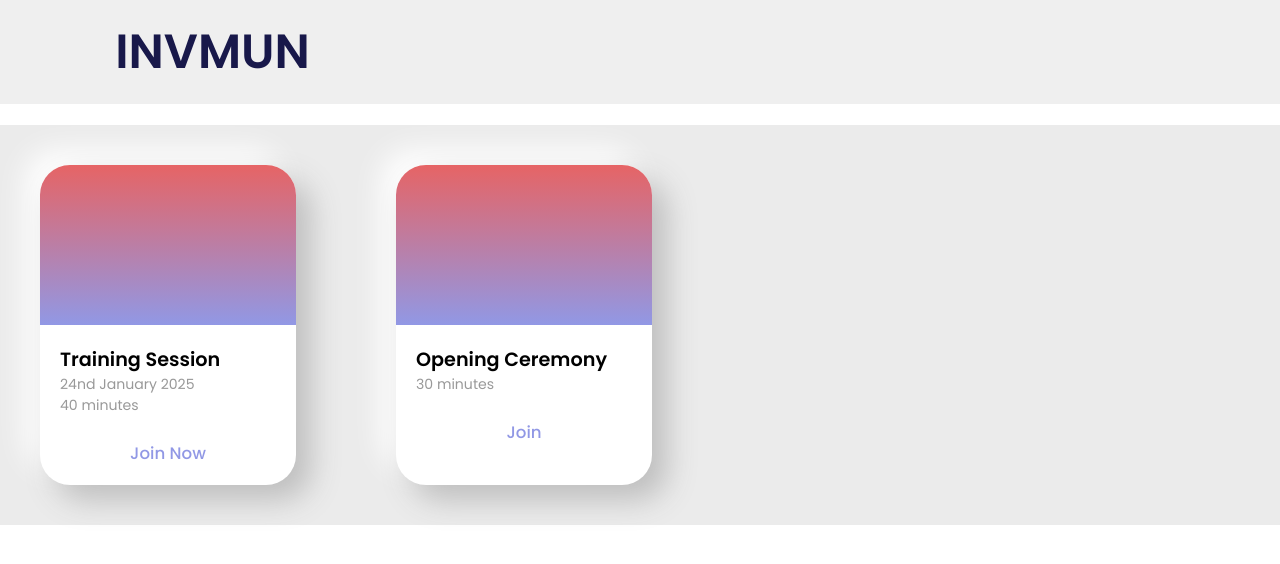
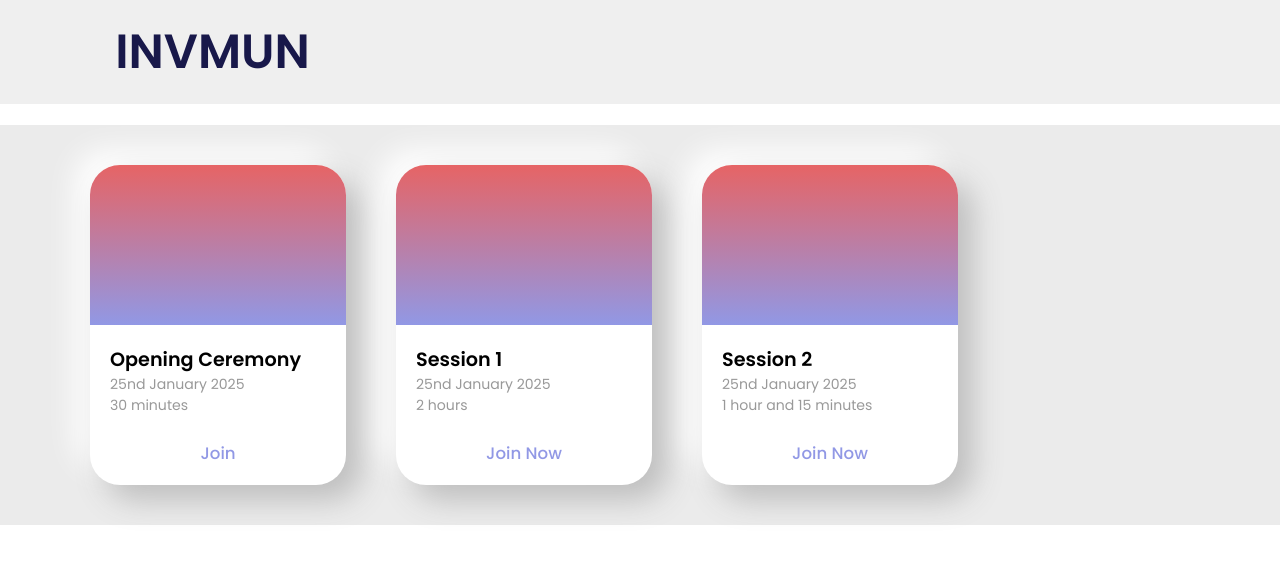
Before and after one commit to SHIVANSHUYA/inmvun, a plain HTML site: page wmeet.html in a window 1280 px wide. Drawn offline with Linux system fonts and the light colour scheme.

Commit message:
Update wmeet.html

```diff
--- a/wmeet.html
+++ b/wmeet.html
@@ -31,23 +31,7 @@
 <br><br><br><br><br>
 
     <div class="main">
-        <div class="banner">
-            <div class="bg">
 
-            </div>
-            <div class="detail">
-                <h3>Training Session</h3>
-                <p class="p">
-                    24nd January 2025
-                </p>
-                <p class="p">
-                    40 minutes
-                </p>
-                <br>
-
-                <a href="https://meet.google.com/gwm-mrgs-mky"><div class="pspan"><p class="span">Join Now</p></div></a>
-            </div>
-        </div>
         <br>
         <div class="banner">
             <div class="bg">
@@ -56,6 +40,9 @@
             <div class="detail">
                 <h3>Opening Ceremony</h3>
                 <p class="p">
+                    25nd January 2025
+                </p>
+                <p class="p">
                     30 minutes
                 </p>
                 <br>
@@ -63,6 +50,42 @@
                 <a href="https://meet.google.com/mzp-bqxc-mvp"><div class="pspan"><p class="span">Join</p></div></a>
             </div>
         </div>
+
+        <div class="banner">
+            <div class="bg">
+
+            </div>
+            <div class="detail">
+                <h3>Session 1 </h3>
+                <p class="p">
+                    25nd January 2025
+                </p>
+                <p class="p">
+                    2 hours
+                </p>
+                <br>
+
+                <a href="https://meet.google.com/amk-dxnd-wui"><div class="pspan"><p class="span">Join Now</p></div></a>
+            </div>
+        </div>
+
+        <div class="banner">
+            <div class="bg">
+
+            </div>
+            <div class="detail">
+                <h3>Session 2</h3>
+                <p class="p">
+                    25nd January 2025
+                </p>
+                <p class="p">
+                    1 hour and 15 minutes
+                </p>
+                <br>
+
+                <a href="https://meet.google.com/vwy-firz-ytd"><div class="pspan"><p class="span">Join Now</p></div></a>
+            </div>
+        </div>
     </div>
     <script src="preventinspect.js"></script>
 </body>
```
